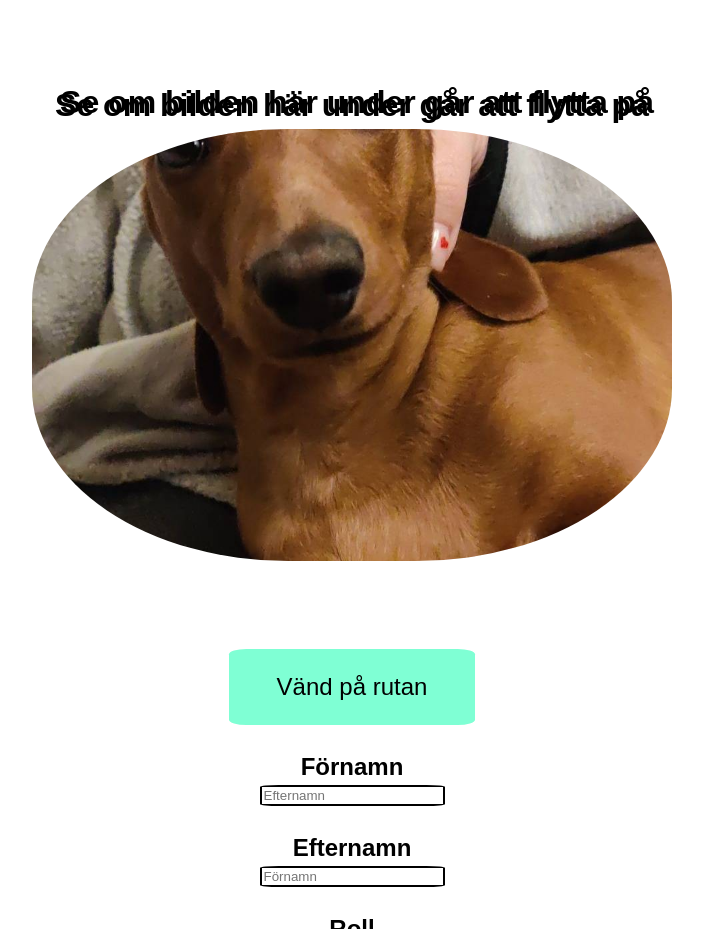
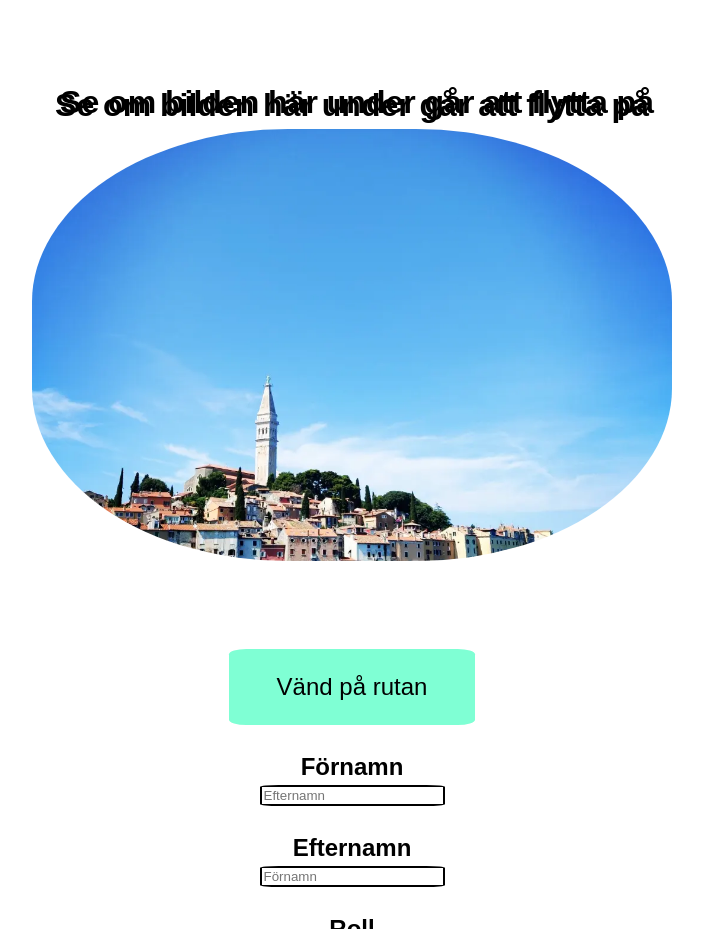
Before and after one commit to Melvin-Bubini/moment3_dt211g, a website built with Parcel: page src/animering.html in a window 1280 px wide. Shown: the part 800-1729 px from the top of the page, without its empty margins (288-991 px from the left). Built offline with nearby package versions, Linux system fonts and the light colour scheme.

Commit message:
sista utkast

```diff
--- a/src/css/_layout.scss
+++ b/src/css/_layout.scss
@@ -197,7 +197,7 @@ p {
 #diven {
     width: 50%;
     height: 27em;
-    background-image: url(../pictures/Hund.jpg);
+    background-image: url(../pictures/stad.jpg);
     background-position-x: center;
     background-position-y: center;
     margin: 0 auto 5%;
```
Also changed, not shown: 1 other file.
